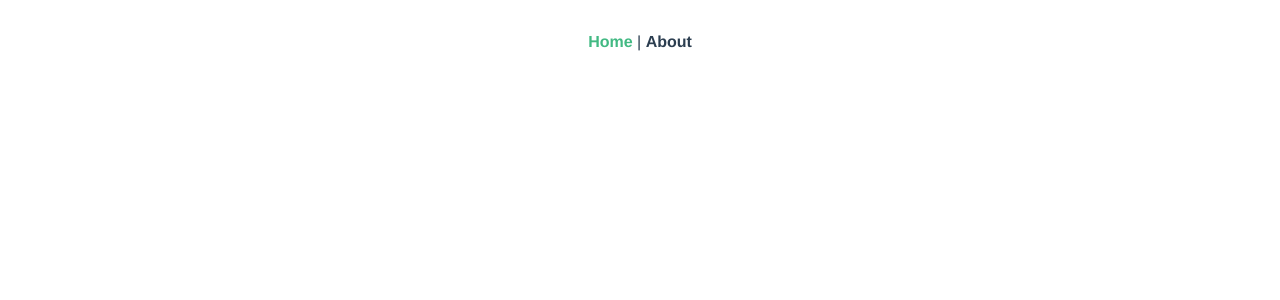
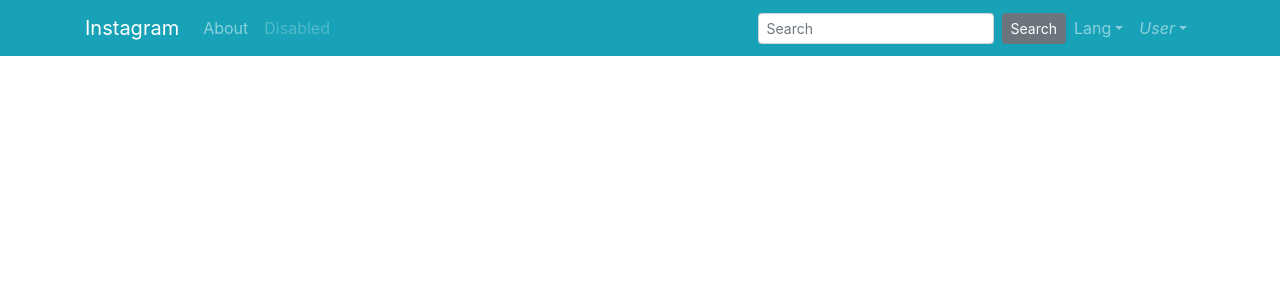
Before and after one commit to hjyoon/Clone-Coding-Practice, a Vue app in the folder clone-web-insta/: page / in a window 1280 px wide. Shown: the top 300 px of the page. Built offline with nearby package versions, Linux system fonts and the light colour scheme.

Commit message:
Create a rough navbar

```diff
--- a/clone-web-insta/src/App.vue
+++ b/clone-web-insta/src/App.vue
@@ -1,10 +1,52 @@
 <template>
-  <div id="app">
-    <div id="nav">
-      <router-link to="/">Home</router-link> |
-      <router-link to="/about">About</router-link>
-    </div>
-    <router-view/>
+  <div>
+    <b-navbar toggleable="lg" type="dark" variant="info">
+      <b-container>
+        <b-navbar-brand to="/">Instagram</b-navbar-brand>
+
+        <b-navbar-toggle target="nav-collapse"></b-navbar-toggle>
+
+        <b-collapse id="nav-collapse" is-nav>
+          <b-navbar-nav>
+            <b-nav-item to="/about">About</b-nav-item>
+            <b-nav-item to="#" disabled>Disabled</b-nav-item>
+          </b-navbar-nav>
+
+          <!-- Right aligned nav items -->
+          <b-navbar-nav class="ml-auto">
+            <b-nav-form>
+              <b-form-input
+                size="sm"
+                class="mr-sm-2"
+                placeholder="Search"
+              ></b-form-input>
+              <b-button size="sm" class="my-2 my-sm-0" type="submit"
+                >Search</b-button
+              >
+            </b-nav-form>
+
+            <b-nav-item-dropdown text="Lang" right>
+              <b-dropdown-item href="#">EN</b-dropdown-item>
+              <b-dropdown-item href="#">ES</b-dropdown-item>
+              <b-dropdown-item href="#">RU</b-dropdown-item>
+              <b-dropdown-item href="#">FA</b-dropdown-item>
+            </b-nav-item-dropdown>
+
+            <b-nav-item-dropdown right>
+              <!-- Using 'button-content' slot -->
+              <template #button-content>
+                <em>User</em>
+              </template>
+              <b-dropdown-item href="#">Profile</b-dropdown-item>
+              <b-dropdown-item href="#">Sign Out</b-dropdown-item>
+            </b-nav-item-dropdown>
+          </b-navbar-nav>
+        </b-collapse>
+      </b-container>
+    </b-navbar>
+    <b-container>
+      <router-view />
+    </b-container>
   </div>
 </template>
 
```
